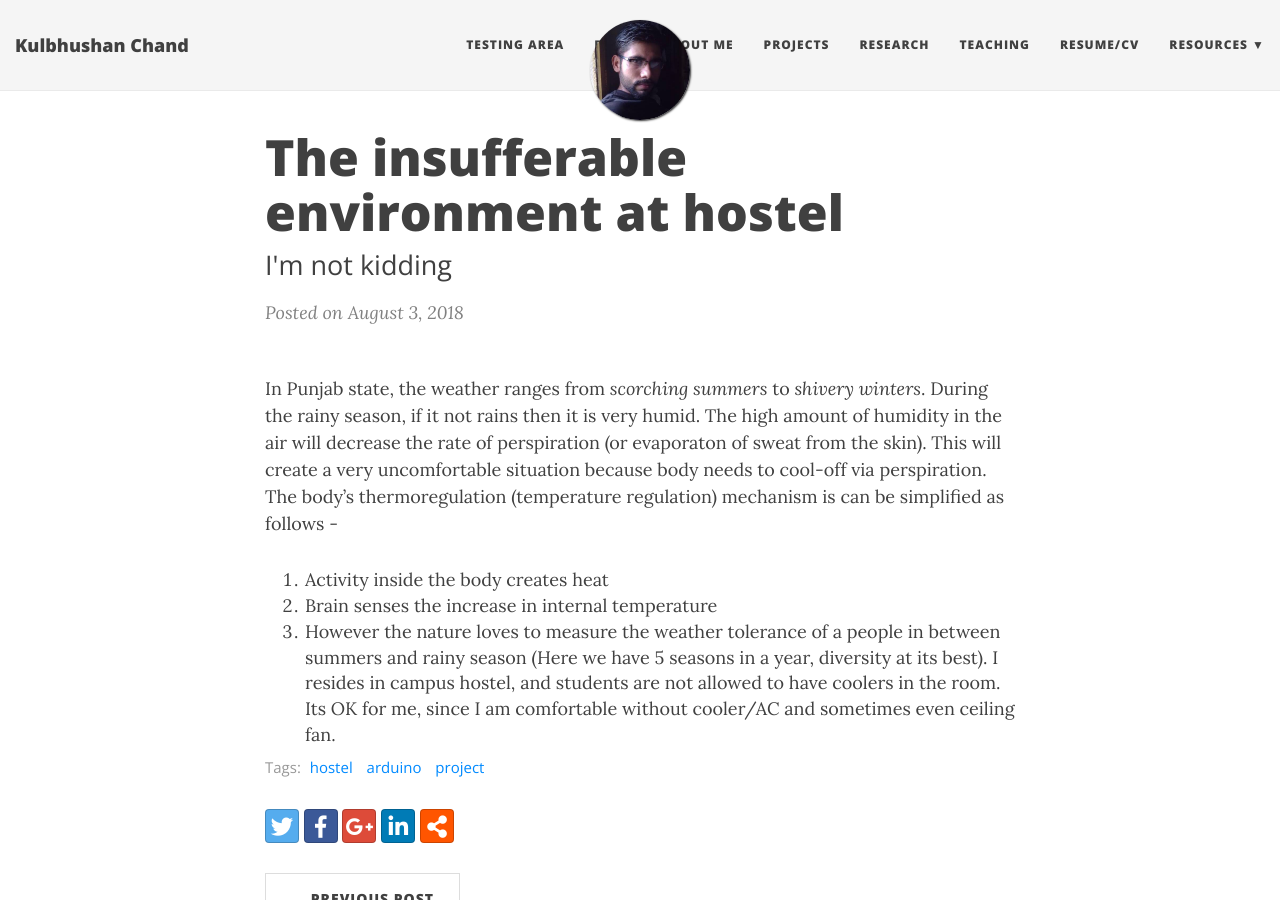
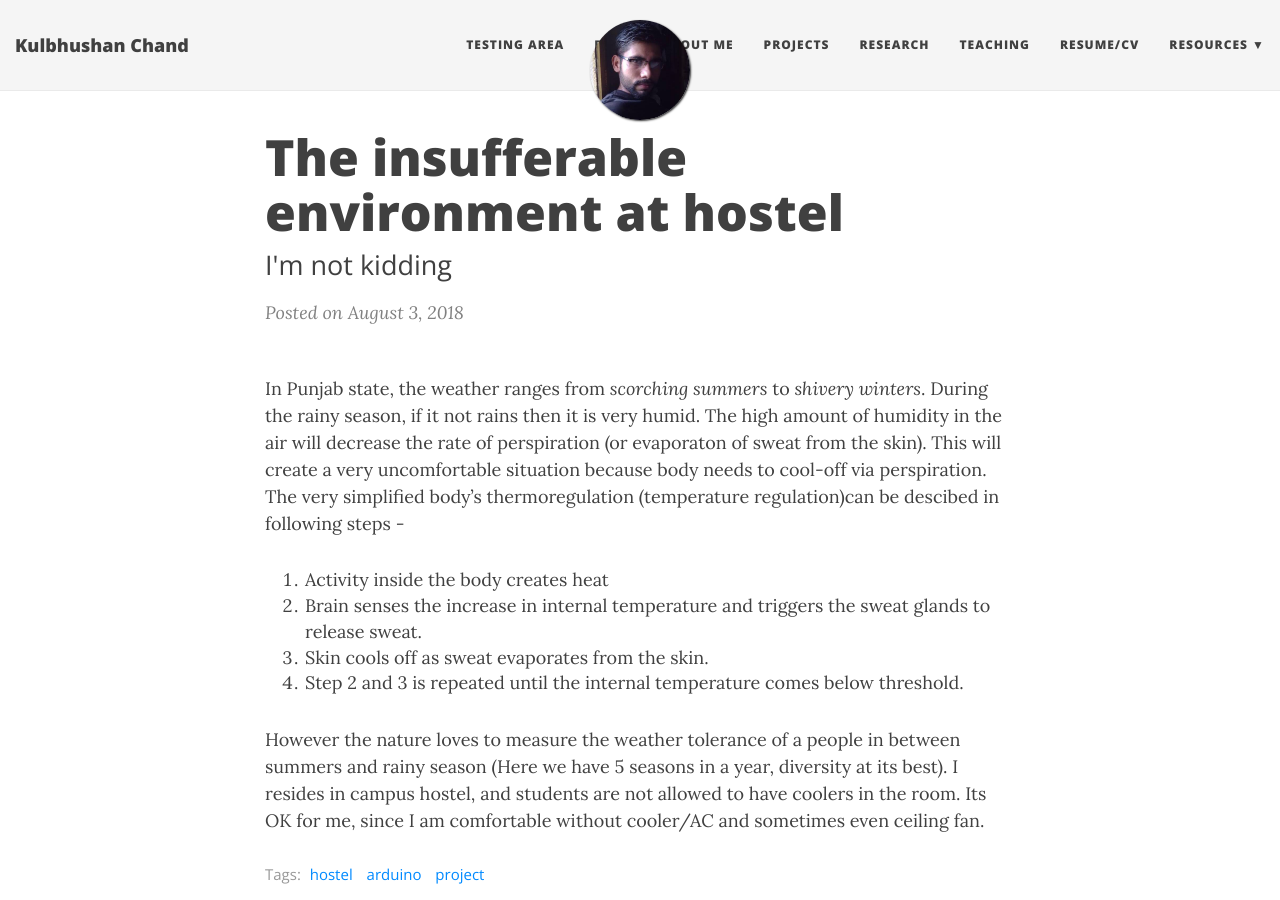
Before and after one commit to kulbhushanchand/kulbhushan-chand.github.io-v1, a Jekyll site: the page built from _posts/2018-08-03-the-insufferable-environment-at-hostel.md, in a window 1280 px wide and 900 px high. Built offline with Jekyll 4.4.1, drawn with Linux system fonts in a browser that asks for light colours; nearby versions of some CDN libraries; comment, search, counter and statistics services are not loaded; a style sheet for code colours, icons or effects is not loaded.

Commit message:
Update 2018-08-03-the-insufferable-environment-at-hostel.md

```diff
--- a/_posts/2018-08-03-the-insufferable-environment-at-hostel.md
+++ b/_posts/2018-08-03-the-insufferable-environment-at-hostel.md
@@ -12,9 +12,12 @@
 
 In Punjab state, the weather ranges from *scorching summers* to *shivery winters*. During the rainy season, if it not rains then it is very humid.
 The high amount of humidity in the air will decrease the rate of perspiration (or evaporaton of sweat from the skin). This will create a very uncomfortable situation because body needs to cool-off via perspiration.
-The body's thermoregulation (temperature regulation) mechanism is can be simplified as follows -
+The very simplified body's thermoregulation (temperature regulation)can be descibed in following steps -
 1. Activity inside the body creates heat
-2. Brain senses the increase in internal temperature
-3.
+2. Brain senses the increase in internal temperature and triggers the sweat glands to release sweat.
+3. Skin cools off as sweat evaporates from the skin.
+4. Step 2 and 3 is repeated until the internal temperature comes below threshold.
+
+
 However the nature loves to measure the weather tolerance of a people in between summers and rainy season (Here we have 5 seasons in a year, diversity at its best).
 I resides in campus hostel, and students are not allowed to have coolers in the room. Its OK for me, since I am comfortable without cooler/AC and sometimes even ceiling fan.
```
